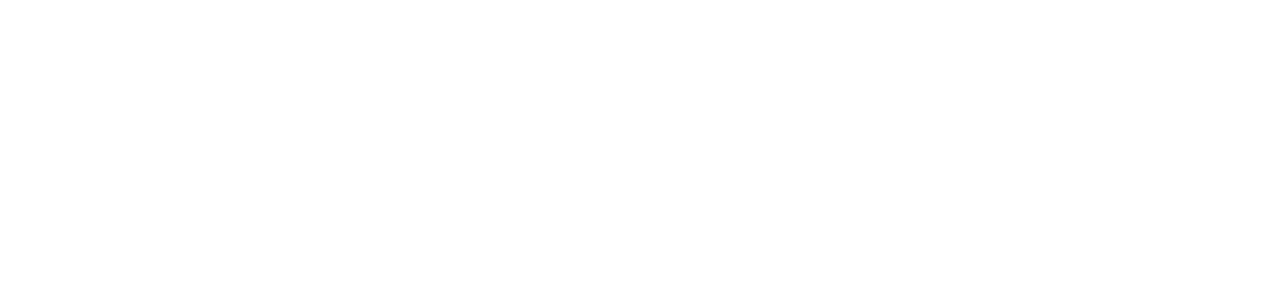
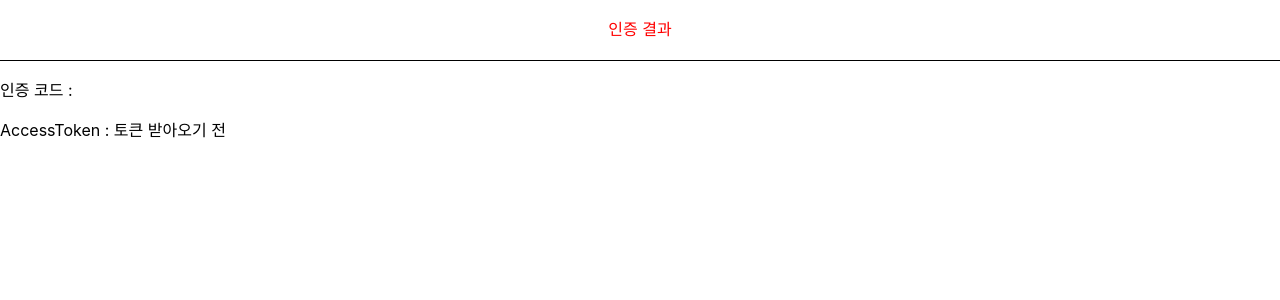
Before and after one commit to his7876/Service_Tech-2021, a React (Create React App) app in the folder fintech/: page /authResult in a window 1280 px wide. Shown: the top 300 px of the page. Built offline with nearby package versions, Linux system fonts and the light colour scheme; no server answers.

Commit message:
금융위 api 연동 실습

```diff
--- a/fintech/package.json
+++ b/fintech/package.json
@@ -7,6 +7,7 @@
     "@testing-library/react": "^11.2.7",
     "@testing-library/user-event": "^12.8.3",
     "axios": "^0.21.1",
+    "query-string": "^7.0.1",
     "react": "^17.0.2",
     "react-dom": "^17.0.2",
     "react-router-dom": "^5.2.0",
--- a/fintech/src/App.js
+++ b/fintech/src/App.js
@@ -1,9 +1,11 @@
 import Header from "./component/Header";
-import EventExample from "./component/EventExample";
-import ListComponent from "./component/ListComponent";
+import EventExample from "./component/etc/EventExample";
+import ListComponent from "./component/etc/ListComponent";
 import { BrowserRouter as Router, Switch, Route } from "react-router-dom";
 import AxiosTest from "./pages/AxiosTest";
 import NewsSearch from "./pages/NewsSearch";
+import AddUser from "./pages/AddUser";
+import AuthResult from "./pages/AuthResult";
 function App() {
   return (
     <Router>
@@ -22,6 +24,12 @@
         <Route path="/news" exact>
           <NewsSearch> </NewsSearch>
         </Route>
+        <Route path="/addUser" exact>
+          <AddUser> </AddUser>
+        </Route>
+        <Route path="/authResult" exact>
+          <AuthResult> </AuthResult>
+        </Route>
       </Switch>
     </Router>
   );
--- /dev/null
+++ b/fintech/src/pages/AddUser.js
@@ -0,0 +1,19 @@
+import React from 'react'
+import Header from '../component/Header'
+
+const AddUser = () => {
+    const openAuthSite = ()=>{
+        let tmpwindow = window.open("about:blank");
+        let clientId= "클라이언트ID"
+        tmpwindow.location.href = `https://testapi.openbanking.or.kr/oauth/2.0/authorize?response_type=code&client_id=${clientId}&redirect_uri=http://localhost:3000/authResult&scope=login inquiry transfer&state=12345678901234567890123456789012&auth_type=0`;
+
+    };
+    return (
+        <div>
+            <Header title={"사용자 추가"}></Header>
+            <button onClick={openAuthSite}>사용자 인증</button>
+        </div>
+    )
+}
+
+export default AddUser
--- /dev/null
+++ b/fintech/src/pages/AuthResult.js
@@ -0,0 +1,57 @@
+import React , { useState,  useEffect} from 'react';
+import Header from '../component/Header';
+import { useLocation} from 'react-router-dom';
+import queryString  from "query-string";
+import axios from 'axios';
+//쿼리스트림을 가져오기 위한 React Hook
+
+const AuthResult = () => {
+    const {search} = useLocation();
+    const {code} = queryString.parse(search);
+    const [accessToken, setAccessToken] = useState("토큰 받아오기 전");
+
+
+    useEffect(() => {
+        getAccessToken();
+      }, []);
+
+      const getAccessToken = () => {
+        console.log("토큰을 가져옵니다");
+        const sendData = {
+          code: code,
+          client_id: "클라이언트ID",
+          client_secret: "클라이언트 비밀번호",
+          redirect_uri: "http://localhost:3000/authResult",
+          grant_type: "authorization_code",
+        };
+        //전달하는 정보의 sendData(JsObject) 선언
+
+        const encodedSendData = queryString.stringify(sendData);
+        //전달하는 sendData 형식의 변경
+
+        const option = {
+          method: "POST",
+          url: "https://testapi.openbanking.or.kr/oauth/2.0/token",
+          headers: {
+            "Content-Type": "application/x-www-form-urlencoded",
+          },
+          data: encodedSendData,
+        };
+
+        axios(option).then((response) => {
+          console.log(response.data.access_token);
+          setAccessToken(response.data.access_token);
+        });
+        //axios 오브젝트 설정
+      };
+
+      return (
+        <div>
+          <Header title="인증 결과"></Header>
+          <p>인증 코드 : {code}</p>
+          <p>AccessToken : {accessToken}</p>
+        </div>
+      );
+    };
+
+    export default AuthResult;
```
Also changed, not shown: fintech/src/component/etc/EventExample.js (renamed from fintech/src/component/EventExample.js), fintech/src/component/etc/ListComponent.js (renamed from fintech/src/component/ListComponent.js), fintech/src/component/etc/ListItem.js (renamed from fintech/src/component/ListItem.js), 1 other file (tests, documents, lock files or other folders).
